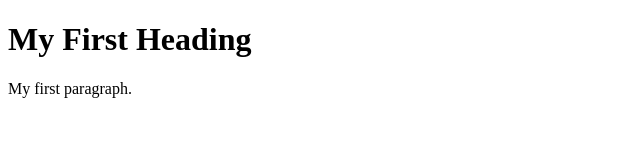
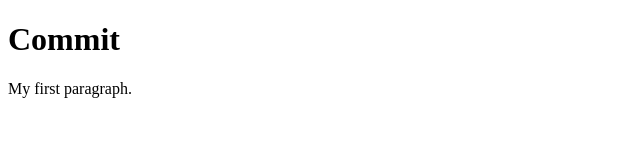
Before and after one commit to beto2007/proyecto2, a plain HTML site: page index.html in a window 1280 px wide. Shown: the whole page, without its empty margins (0-640 px from the left). Drawn offline with Linux system fonts and the light colour scheme.

Commit message:
change h1

```diff
--- a/index.html
+++ b/index.html
@@ -5,7 +5,7 @@
 </head>
 <body>
 
-<h1>My First Heading</h1>
+<h1>Commit</h1>
 <p>My first paragraph.</p>
 
 </body>
```
